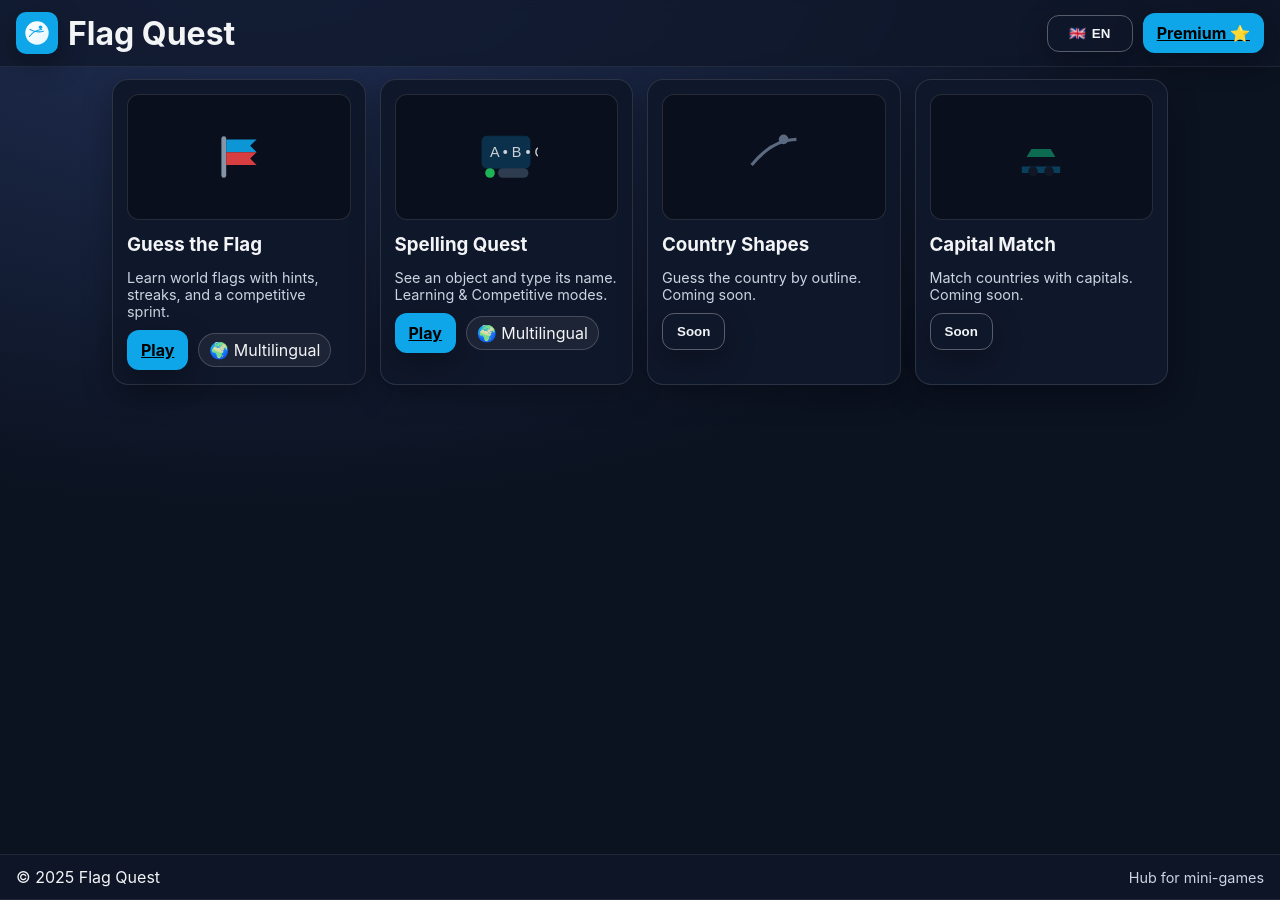
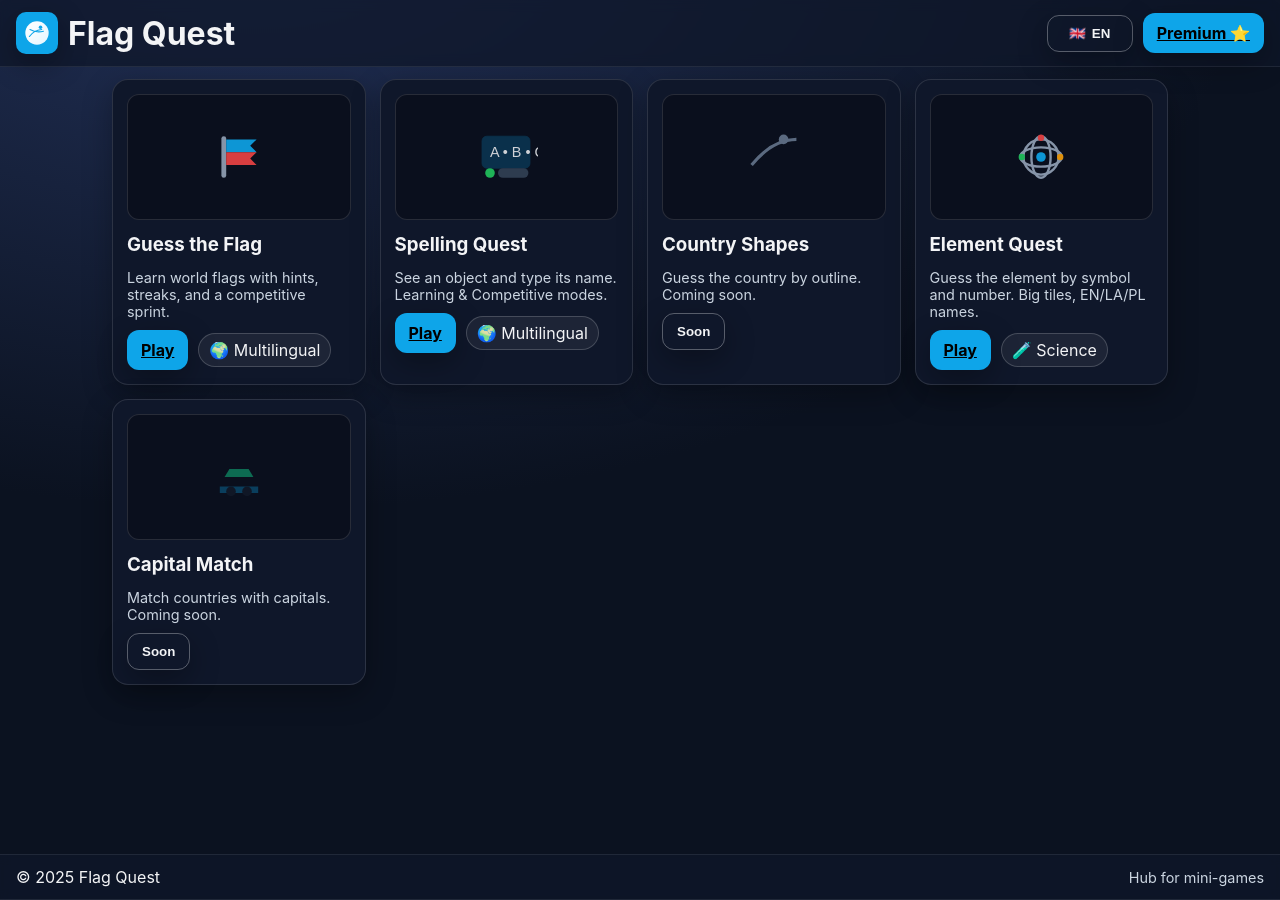
Before and after one commit to MikeyBronowski/mikeybronowski.github.io, a Jekyll site: the page game/index.html, which Jekyll copies as it is, in a window 1280 px wide. Built offline with Jekyll 4.4.1, drawn with Linux system fonts in a browser that asks for light colours.

Commit message:
Update index.html

```diff
--- a/game/index.html
+++ b/game/index.html
@@ -130,6 +130,29 @@ main{max-width:1080px;width:100%;margin:0 auto;padding:12px}
         </div>
       </article>
 
+      <!-- Elements -->
+<article class="tile">
+  <div class="thumb" aria-hidden="true">
+    <!-- Simple atom icon -->
+    <svg viewBox="0 0 80 80" xmlns="https://www.w3.org/2000/svg">
+      <circle cx="40" cy="40" r="6" fill="#0ea5e9"/>
+      <ellipse cx="40" cy="40" rx="26" ry="12" fill="none" stroke="#94a3b8" stroke-width="3"/>
+      <ellipse cx="40" cy="40" rx="12" ry="26" fill="none" stroke="#94a3b8" stroke-width="3"/>
+      <ellipse cx="40" cy="40" rx="22" ry="22" transform="rotate(45 40 40)" fill="none" stroke="#94a3b8" stroke-width="3"/>
+      <circle cx="64" cy="40" r="4" fill="#f59e0b"/>
+      <circle cx="16" cy="40" r="4" fill="#22c55e"/>
+      <circle cx="40" cy="16" r="4" fill="#ef4444"/>
+    </svg>
+  </div>
+  <h3>Element Quest</h3>
+  <div class="meta">Guess the element by symbol and number. Big tiles, EN/LA/PL names.</div>
+  <div class="row">
+    <a class="btn" href="./elements.html">Play</a>
+    <span class="badge">🧪 Science</span>
+  </div>
+</article>
+
+
       <article class="tile">
         <div class="thumb" aria-hidden="true">
           <svg viewBox="0 0 80 80" xmlns="https://www.w3.org/2000/svg">
```
